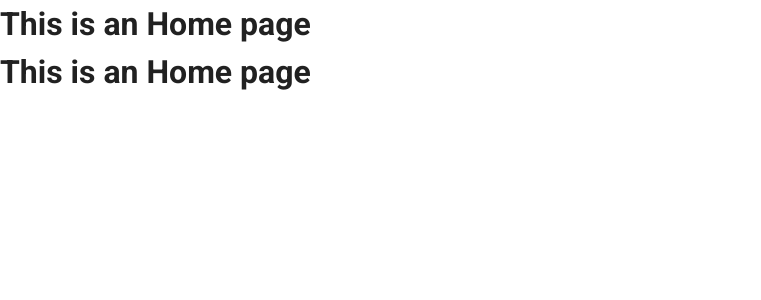
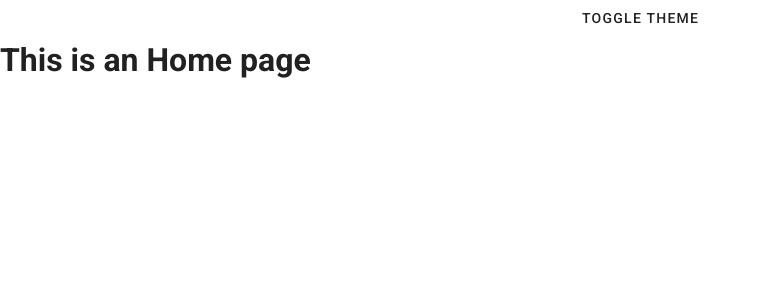
Before and after one commit to jinyy2/jinyy2.me-vue, a Vue app in the folder front-end/: page / in a window 1280 px wide. Shown: the top 300 px of the page, without its empty margins (0-761 px from the left). Built offline with nearby package versions, Linux system fonts and the light colour scheme.

Commit message:
Add Darkmode buttron

```diff
--- a/front-end/src/App.vue
+++ b/front-end/src/App.vue
@@ -36,25 +36,30 @@
         <v-icon>mdi-open-in-new</v-icon>
       </v-btn>
     </v-app-bar> -->
+    <v-btn @click="toggleTheme" text rounded>toggle Theme</v-btn>
     <v-main>
-      <Home/>
     <router-view />
     </v-main>
   </v-app>
 </template>
 
 <script>
-import Home from '@/views/Home';
+// import Home from '@/views/Home';
 
 export default {
   name: 'App',
 
   components: {
-    Home,
+    // Home,
   },
 
   data: () => ({
     //
   }),
+  methods:{
+    toggleTheme(){
+      this.$vuetify.theme.dark=!this.$vuetify.theme.dark
+    }
+  }
 };
 </script>
--- a/front-end/src/plugins/vuetify.js
+++ b/front-end/src/plugins/vuetify.js
@@ -4,4 +4,5 @@ import Vuetify from 'vuetify/lib';
 Vue.use(Vuetify);
 
 export default new Vuetify({
+    theme: { dark: false },
 });
```
